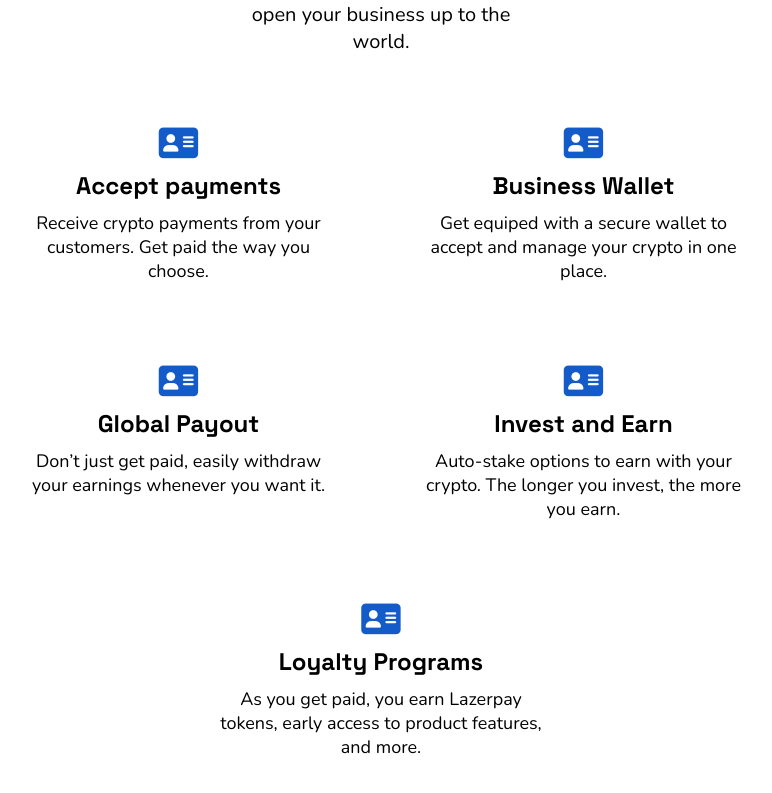
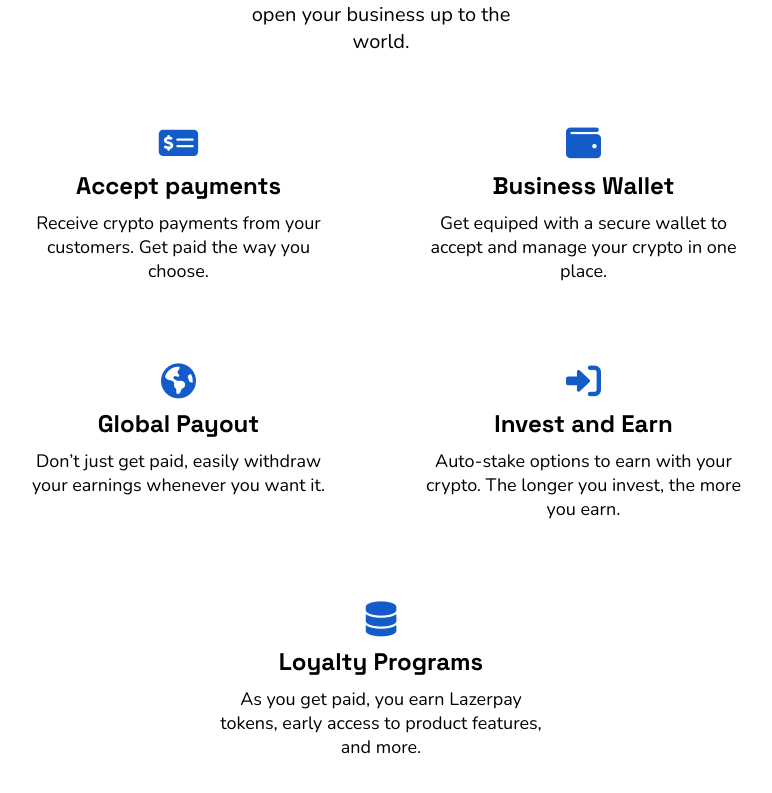
Before and after one commit to JayB-maker/lazerpay-clone, a React (Create React App) app: page / in a window 1280 px wide. Shown: the part 1037-1830 px from the top of the page, without its empty margins (259-1031 px from the left). Built offline with nearby package versions, Linux system fonts and the light colour scheme.

Commit message:
Forth commit

```diff
--- a/src/components/layout/Header/index.jsx
+++ b/src/components/layout/Header/index.jsx
@@ -1,4 +1,4 @@
-import React, { useState } from "react";
+import React, { useEffect, useState } from "react";
 import { navs } from "../../../data/data";
 import {
   Headers,
@@ -22,11 +22,13 @@
   InnerMobileHeader,
   MobileLogo,
   Navigations,
+  Shadow,
 } from "../../ui";
 
 const Header = () => {
   const [isHover, setIsHover] = useState(false);
   const [clicked, setClicked] = useState(false);
+  const [scrolled, setScrolled] = useState(false);
 
   const toggle = (index) => {
     if (isHover === index) {
@@ -36,9 +38,26 @@
     setIsHover(index);
   };
 
+  const HeaderShadow = () => {
+    if (window.pageYOffset > 0) {
+      setScrolled(true);
+    } else {
+      setScrolled(false);
+    }
+  };
+
+  useEffect(() => {
+    HeaderShadow();
+    window.addEventListener("scroll", HeaderShadow);
+    return () => {
+      window.removeEventListener("scroll", HeaderShadow);
+    };
+  }, []);
+
   return (
     <>
       <Headers>
+        {scrolled && <Shadow></Shadow>}
         <InnerHeaders>
           <LinkText to="/" style={{ flex: "0.5" }}>
             <Image src="assets/logo.png" alt="logo" />
--- a/src/components/ui/index.jsx
+++ b/src/components/ui/index.jsx
@@ -12,6 +12,16 @@
   @media screen and (max-width: 1024px) {
     display: none;
   }
+`;
+
+export const Shadow = styled.div`
+  content: "";
+  width: 100%;
+  height: 100%;
+  background-color: transparent;
+  position: absolute;
+  top: 0;
+  box-shadow: 0 3px 20px rgb(179, 179, 179);
 `;
 
 export const InnerHeaders = styled.div`
--- a/src/data/data.jsx
+++ b/src/data/data.jsx
@@ -182,31 +182,31 @@
 
 export const growWithLazerPayDetails = [
   {
-    icon: "fa-solid fa-address-card",
+    icon: "fa-solid fa-money-check-dollar",
     subject: "Accept payments",
     details:
       "Receive crypto payments from your customers. Get paid the way you choose.",
   },
   {
-    icon: "fa-solid fa-address-card",
+    icon: "fa-solid fa-wallet",
     subject: "Business Wallet",
     details:
       "Get equiped with a secure wallet to accept and manage your crypto in one place.",
   },
   {
-    icon: "fa-solid fa-address-card",
+    icon: "fa-solid fa-earth-americas",
     subject: "Global Payout",
     details:
       "Don’t just get paid, easily withdraw your earnings whenever you want it.",
   },
   {
-    icon: "fa-solid fa-address-card",
+    icon: "fa-solid fa-right-to-bracket",
     subject: "Invest and Earn",
     details:
       "Auto-stake options to earn with your crypto. The longer you invest, the more you earn.",
   },
   {
-    icon: "fa-solid fa-address-card",
+    icon: "fa-solid fa-database",
     subject: "Loyalty Programs",
     details:
       "As you get paid, you earn Lazerpay tokens, early access to product features, and more.",
```
